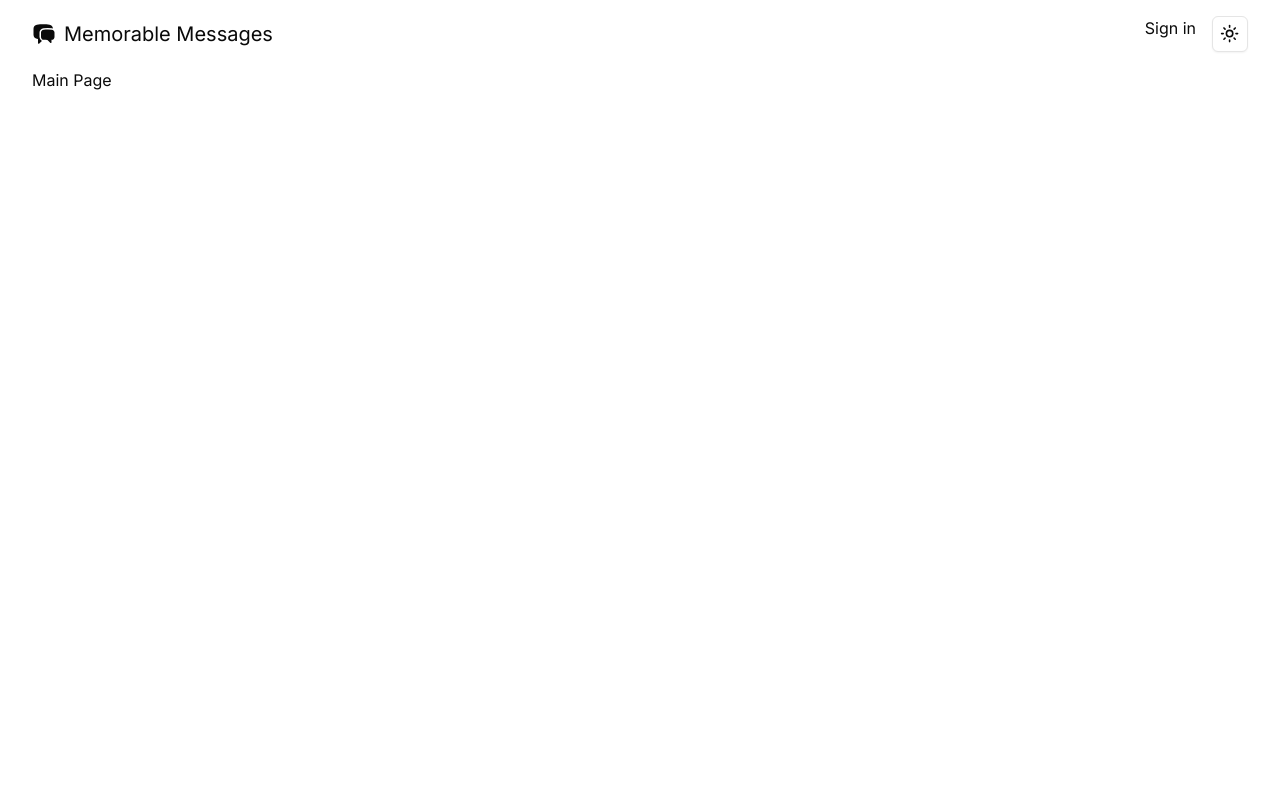
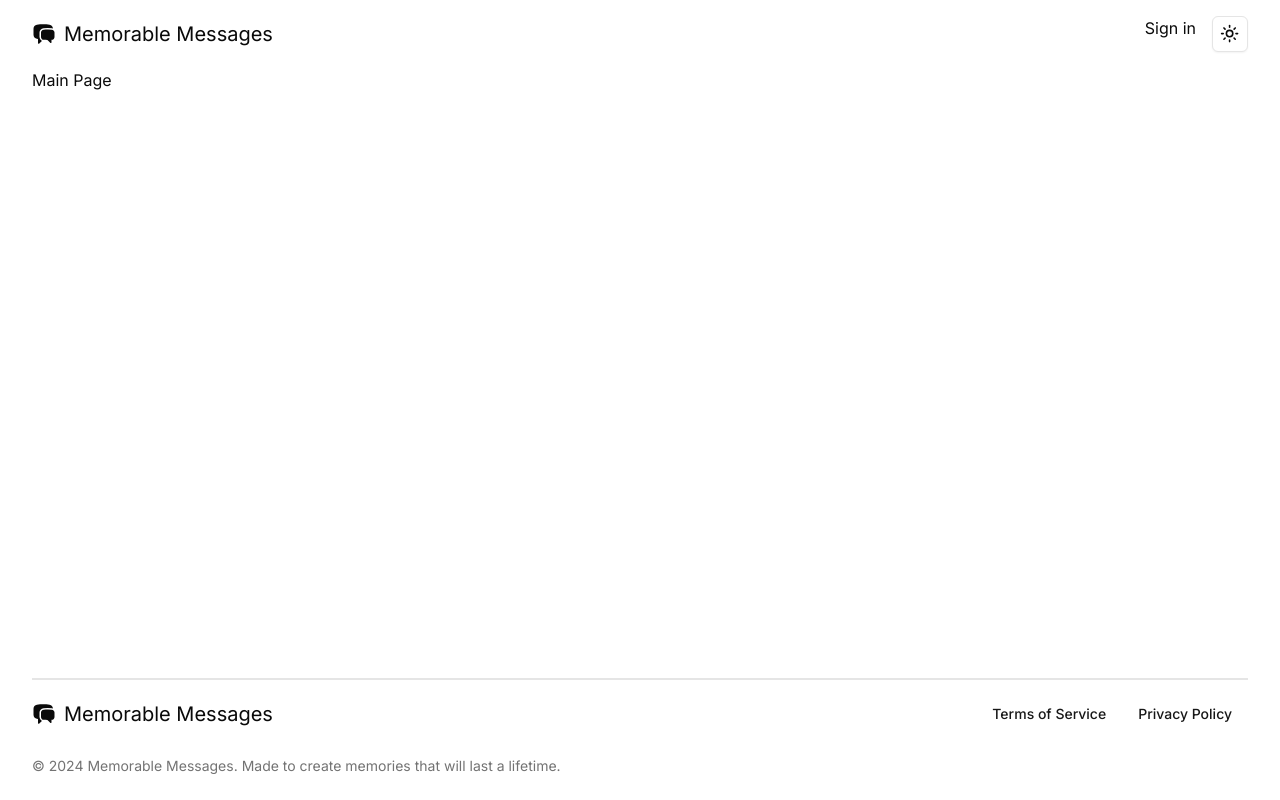
Before and after one commit to bcdipesh/nextjs-memorable-messages, a Next.js app: page / in a window 1280 px wide. Built offline with nearby package versions, Linux system fonts and the light colour scheme; no server answers.

Commit message:
Add/Update header and footer

```diff
--- a/app/layout.tsx
+++ b/app/layout.tsx
@@ -1,4 +1,5 @@
 import MainNav from "@/components/main-nav";
+import Footer from "@/components/footer";
 import { ThemeProvider } from "@/components/theme-provider";
 import { ClerkProvider } from "@clerk/nextjs";
 import type { Metadata } from "next";
@@ -25,8 +26,8 @@ export default function RootLayout({
     <ClerkProvider>
       <html lang="en" suppressHydrationWarning>
         <body>
-          <div
-            className={`${inter.className} min-h-screen bg-background antialiased container`}
+          <main
+            className={`${inter.className} min-h-screen bg-background antialiased container flex flex-col`}
           >
             <ThemeProvider
               attribute="class"
@@ -37,7 +38,8 @@ export default function RootLayout({
               <MainNav />
               {children}
             </ThemeProvider>
-          </div>
+            <Footer />
+          </main>
         </body>
       </html>
     </ClerkProvider>
--- a/app/page.tsx
+++ b/app/page.tsx
@@ -1,3 +1,3 @@
 export default function Home() {
-  return <main>Main Page</main>;
+  return <div className="flex-grow">Main Page</div>;
 }
--- /dev/null
+++ b/components/footer.tsx
@@ -0,0 +1,28 @@
+import Logo from "@/components/logo";
+import Link from "next/link";
+import { Button } from "@/components/ui/button";
+
+export default function Footer() {
+  const currentYear = new Date().getFullYear();
+
+  return (
+    <footer>
+      <hr className="my-4 border-t-2" />
+      <div className="flex flex-col md:flex-row justify-between">
+        <Logo />
+        <div className="my-4 md:my-0">
+          <Button variant="link" asChild className="pl-0">
+            <Link href="/terms-of-service">Terms of Service</Link>
+          </Button>
+          <Button variant="link" asChild>
+            <Link href="privacy-policy">Privacy Policy</Link>
+          </Button>
+        </div>
+      </div>
+      <p className="text-sm text-muted-foreground my-6">
+        &copy; {currentYear} Memorable Messages. Made to create memories that
+        will last a lifetime.
+      </p>
+    </footer>
+  );
+}
--- a/components/main-nav.tsx
+++ b/components/main-nav.tsx
@@ -5,11 +5,11 @@ import { SignedIn, SignedOut, SignInButton, UserButton } from "@clerk/nextjs";
 
 export default function MainNav() {
   return (
-    <header className="py-4">
+    <header className="my-4">
       <nav className="flex flex-col md:flex-row justify-between">
         <Logo />
 
-        <div className="flex justify-between space-x-4">
+        <div className="flex justify-between space-x-4 my-4 md:my-0">
           <div>
             <SignedOut>
               <Button variant="ghost" asChild>
```
